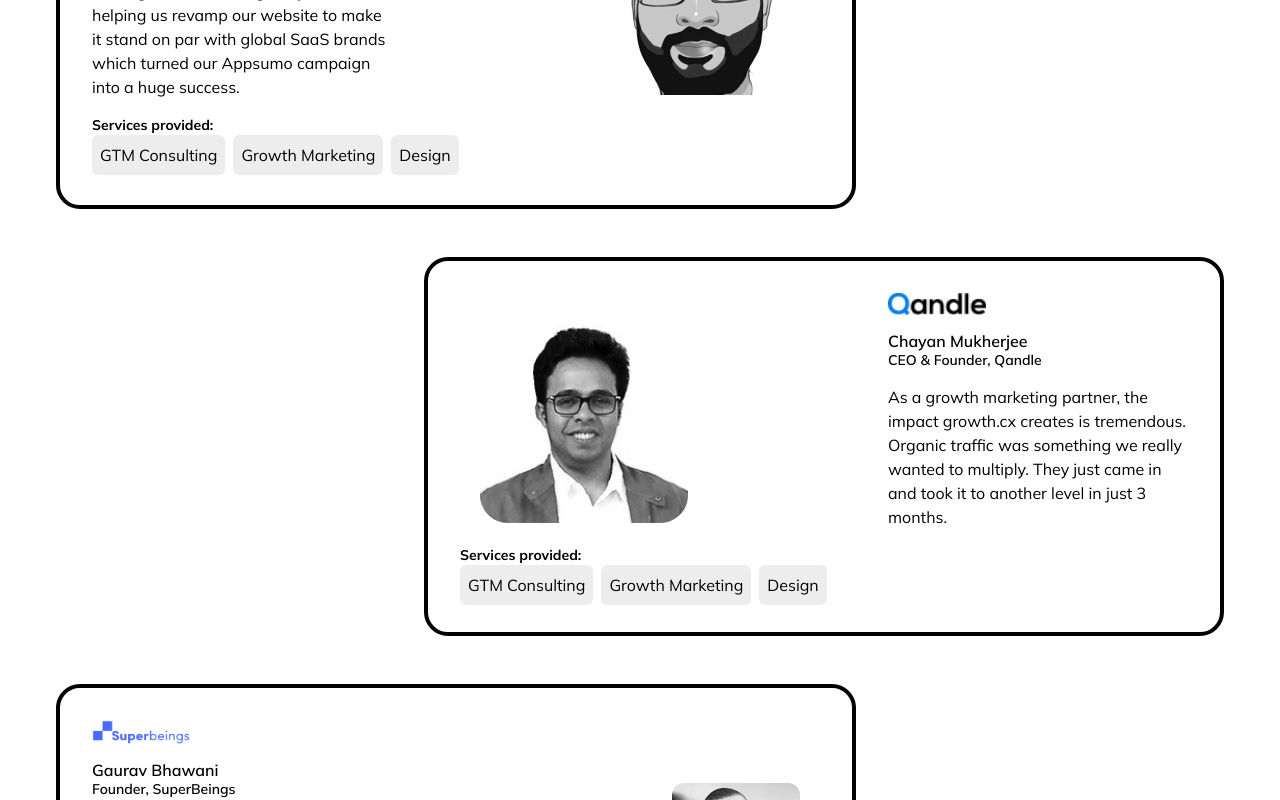
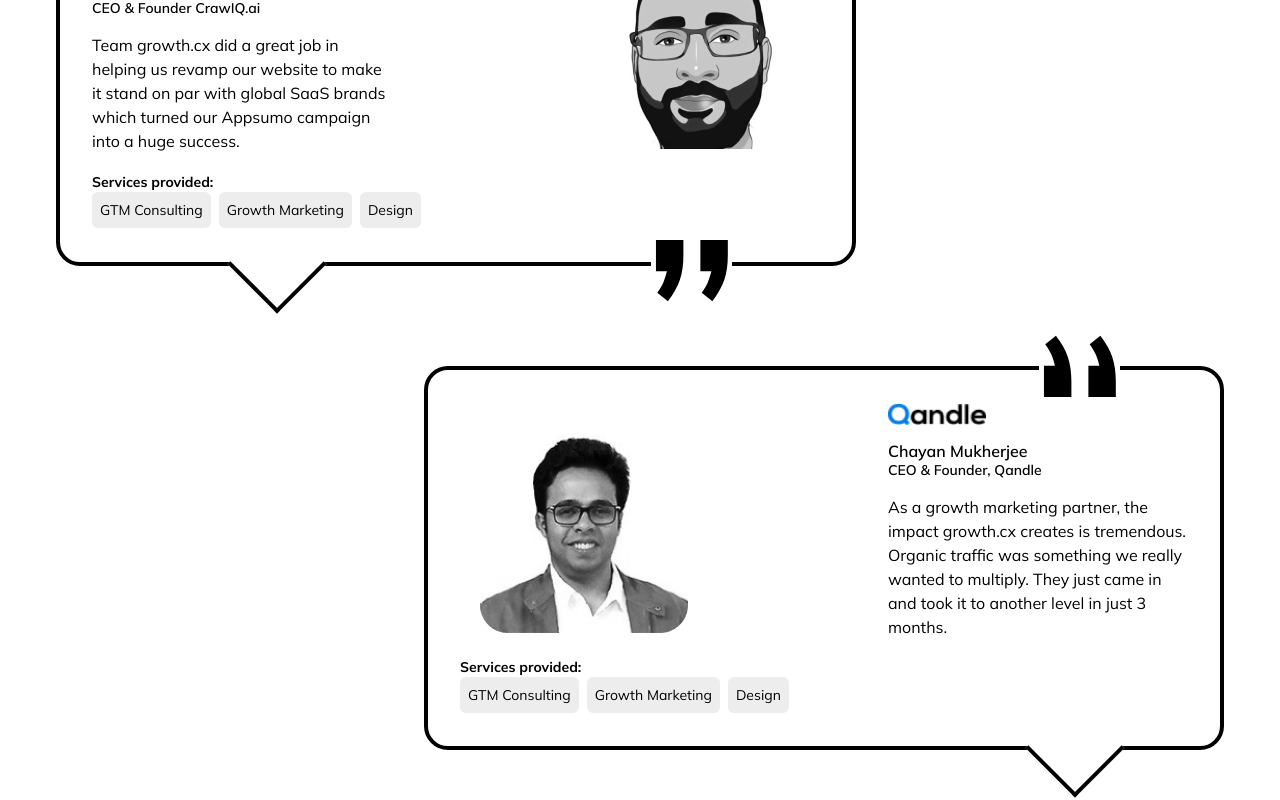
Before and after one commit to fazil47/growth-cx-assignment, a React (Create React App) app: page / in a window 1280 px wide. Shown: the part 820-1620 px from the top of the page. Built offline with nearby package versions, Linux system fonts and the light colour scheme.

Commit message:
Ready for submission

```diff
--- a/src/components/CustomerCard.css
+++ b/src/components/CustomerCard.css
@@ -1,9 +1,9 @@
 .customerCard {
-  @apply snap-center border-4 border-black rounded-3xl flex flex-col justify-evenly p-4 sm:p-8 my-2 sm:my-12 sm:h-[379px] max-w-[350px] sm:max-w-full sm:w-full lg:w-[800px] text-sm;
+  @apply snap-center border-4 border-black rounded-3xl flex flex-col justify-evenly p-4 sm:p-8 my-2 sm:my-[100px] sm:h-[384px] max-w-[350px] sm:max-w-full sm:w-full lg:w-[800px] text-sm;
 }
 
 .customerCardContent {
-  @apply flex flex-row-reverse sm:flex-row justify-around sm:justify-between align-middle items-center h-[100px] sm:h-fit;
+  @apply z-10 flex flex-row-reverse sm:flex-row justify-around sm:justify-between align-middle items-center h-[100px] sm:h-fit;
 }
 
 .customerCardDetails {
@@ -39,7 +39,7 @@
 }
 
 .customerCardFooter {
-  @apply text-left;
+  @apply z-10 text-left;
 }
 
 .customerCardServicesProvided {
@@ -51,5 +51,34 @@
 }
 
 .customerCardService {
-  @apply bg-[#ededed] p-1 mr-1 sm:p-2 sm:mr-2 rounded-md text-center text-xs sm:text-base mt-1 sm:mt-0;
+  @apply bg-[#ededed] p-1 mr-1 sm:p-2 sm:mr-2 rounded-md text-center text-xs sm:text-sm mt-1 sm:mt-0;
 }
+
+.customerCardExtra {
+  @apply absolute mx-auto hidden lg:flex lg:w-[800px] justify-between;
+}
+
+.customerCardExtraTriangleContainer {
+  @apply block;
+}
+
+.customerCardExtraQuotesContainer {
+  @apply block;
+}
+
+.customerCardExtraTriangle {
+  @apply relative border-black border-b-4 border-r-4 bg-white rotate-45 h-[70px] w-[70px] my-auto lg:translate-y-[190px] lg:translate-x-[150px];
+}
+
+.customerCardExtraQuotes {
+  background-image: url("../imgs/quotes.svg");
+  @apply relative bg-white h-[65px] w-[81px] bg-no-repeat bg-center rotate-180 lg:translate-x-[-160px] lg:translate-y-[200px];
+}
+
+.customerCard:nth-child(even) .customerCardExtraTriangle {
+  @apply lg:translate-y-[190px] lg:translate-x-[580px];
+}
+
+.customerCard:nth-child(even) .customerCardExtraQuotes {
+  @apply rotate-0 lg:translate-x-[-140px] lg:translate-y-[-190px] scale-x-[-1];
+}
--- a/src/components/CustomerCard.tsx
+++ b/src/components/CustomerCard.tsx
@@ -41,6 +41,14 @@ export default function CustomerCard({
           })}
         </div>
       </div>
+      <div className="customerCardExtra">
+        <div className="customerCardExtraTriangleContainer">
+          <div className="customerCardExtraTriangle" />
+        </div>
+        <div className="customerCardExtraQuotesContainer">
+          <div className="customerCardExtraQuotes" />
+        </div>
+      </div>
     </div>
   );
 }
```
